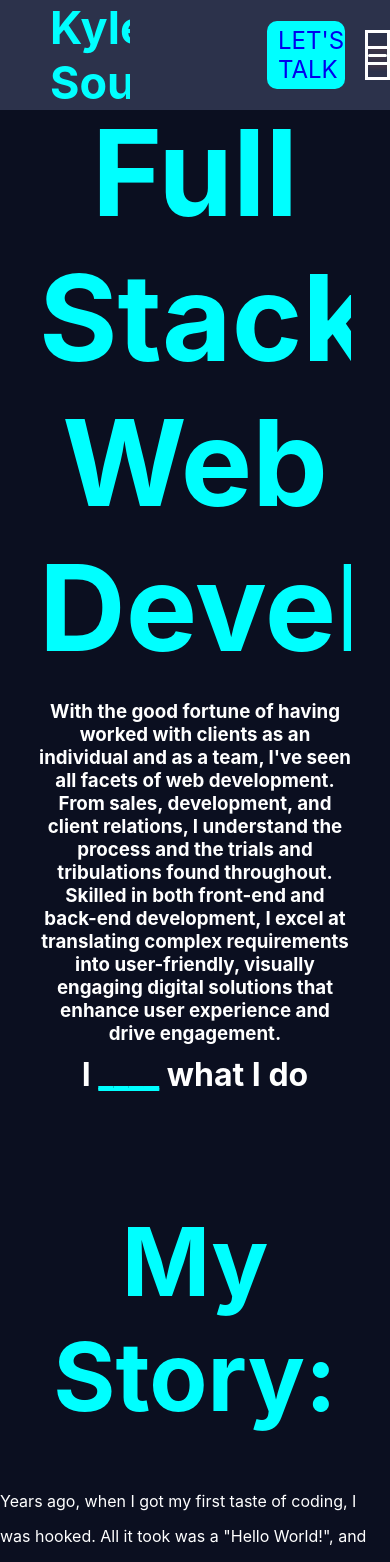
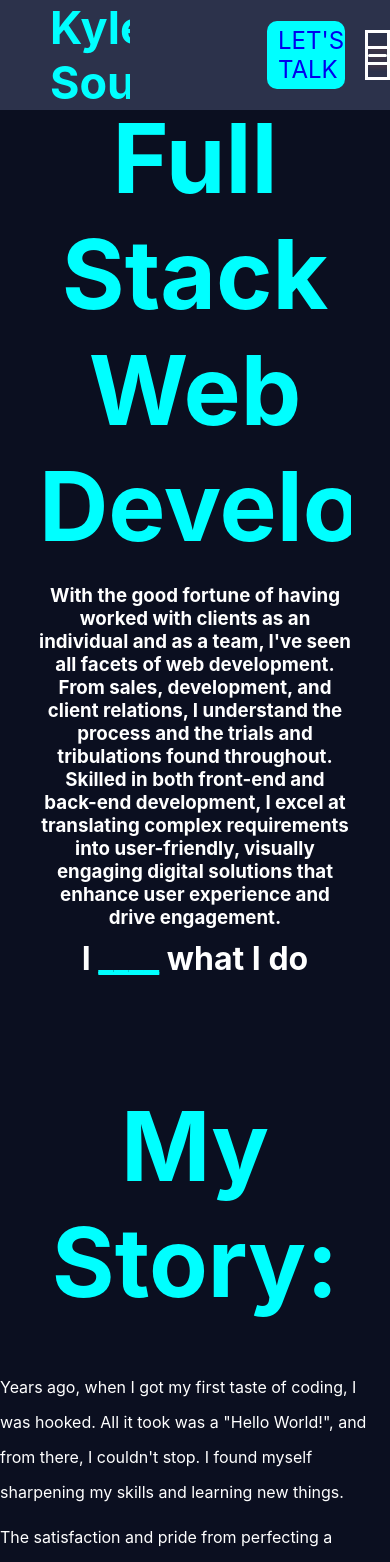
Before and after one commit to AWSMProdigy/updated-portfolio, a React (Create React App) app: page /#/ in a window 390 px wide. Shown: the top 1562 px of the page. Built offline with nearby package versions, Linux system fonts and the light colour scheme.

Commit message:
Improved responsiveness

```diff
--- a/src/App.css
+++ b/src/App.css
@@ -200,7 +200,7 @@ nav{
 }
 
 .pageTitle h1{
-  font-size: 95px;
+  font-size: 96px;
 }
 
 .Intro{
@@ -352,11 +352,11 @@ spacer{
 .projectImage{
   position: relative;
   color: white;
-  min-height: 500px;
+  min-height: 60vh;
 }
 
 .projectImage a {
-  min-height: 500px;
+  min-height: 60vh;
   display: block;
   background-attachment: fixed;
   background-position: center;
@@ -557,6 +557,12 @@ footer h1 svg{
 
 @media (max-width:1200px){
 
+  .nameTitle{
+    color:aqua;
+    font-size: 96px;
+    margin-bottom: 20px;
+  }
+
   .right h2{
     display: none;
   }
@@ -575,6 +581,10 @@ footer h1 svg{
 
   .projectHeader h3{
     text-align: center !important;
+  }
+
+  .projectHeader h1{
+    font-size: 60px;
   }
 
   .mob-btn{
@@ -645,6 +655,7 @@ footer h1 svg{
   .pageTitle{
     margin-left: auto;
     text-align: center;
+    font-size: 72px;
   }
 
   .pageText{
--- a/src/components/Home.js
+++ b/src/components/Home.js
@@ -20,7 +20,7 @@ function Home() {
                     <div key={program.name} className='project'>
                       <div className='projectImage'>
                         <a href={program.directLink} target="_blank" rel="noreferrer noopener" state={program}style={{backgroundImage: `url('static/media/${program.picture}')`, boxShadow: 'inset 0 0 0 2000px rgba(0, 0, 0, 0.45)'}}>
-                          <div style={{bottom: '20px', position: "absolute"}}>
+                          <div style={{position: "absolute", left: "0px", right: "0px", top: "50%", transform: "translateY(-50%)"}}>
                             <div className='projectHeader'>
                               <h1>{program.name}</h1>
                               <h2>{program.type}</h2>
```
Also changed, not shown: 10 other files (tests, documents, lock files or other folders).
